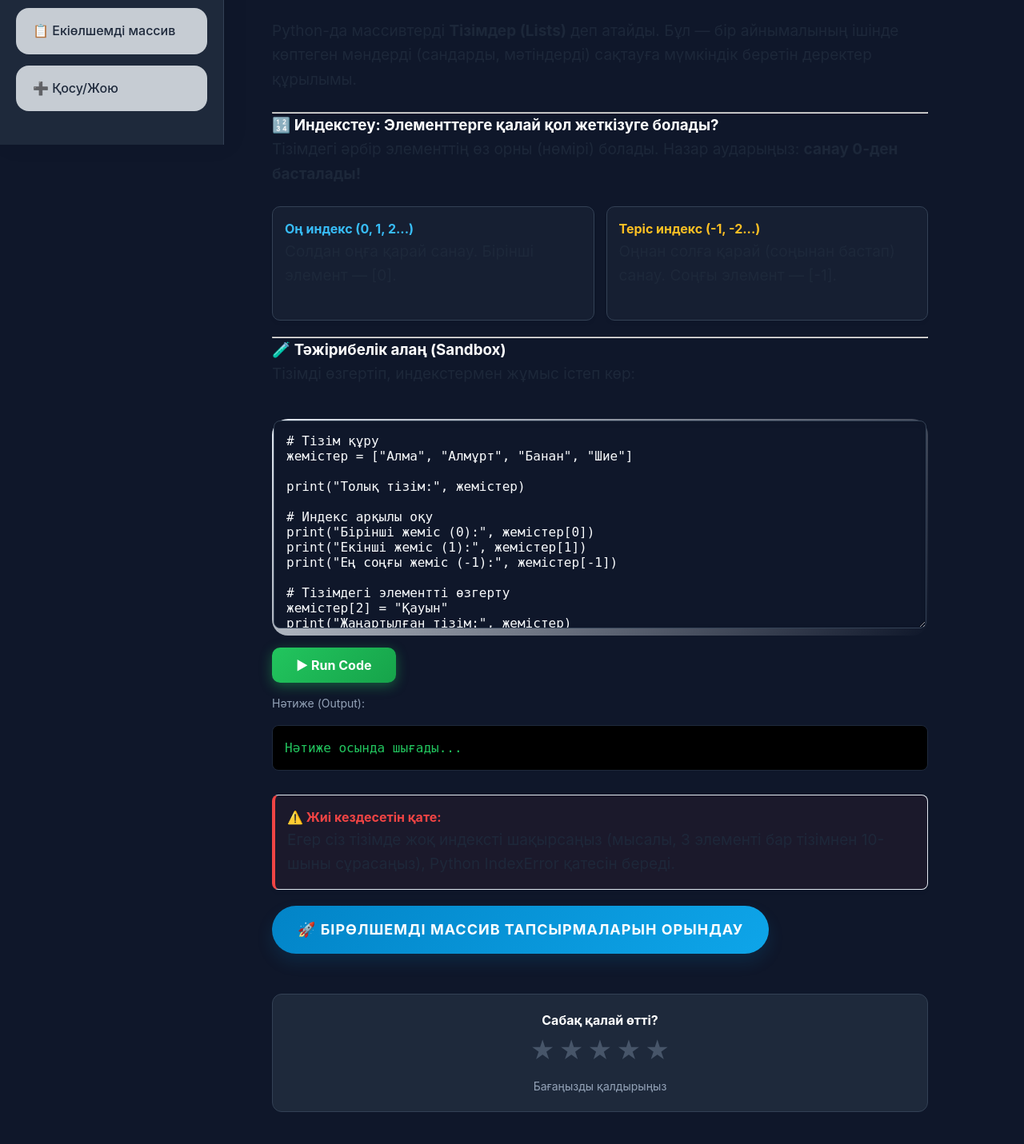
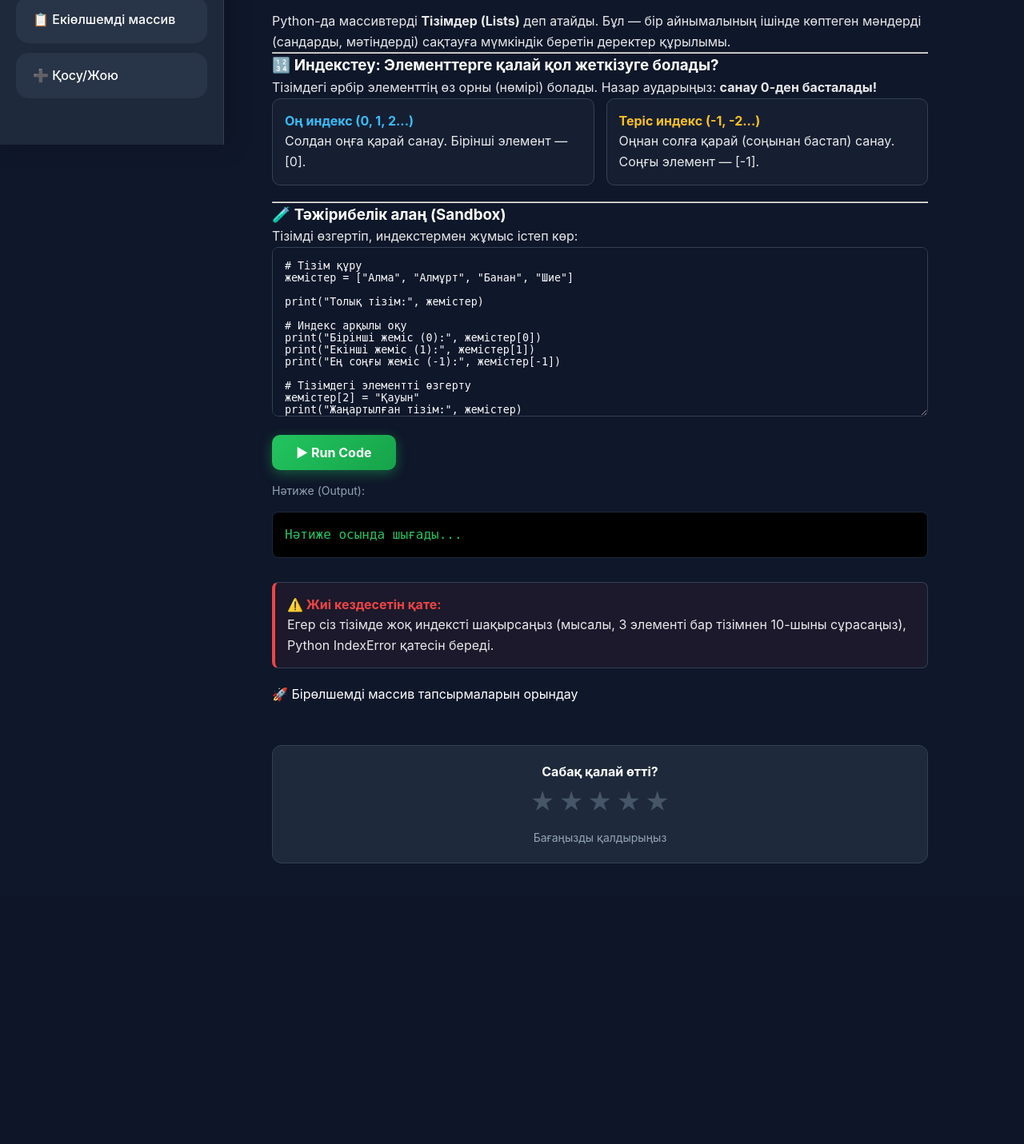
Before and after one commit to yvyyvff164-dotcom/digital-safety-site, a Flask app: page /arrays1 in a window 1280 px wide. Shown: the part 619-2050 px from the top of the page at 80% size. After the commit the page ends 1699 px from the top, so only its background shows below. Run offline with Flask 3, Linux system fonts and the light colour scheme; some libraries are stand-ins or nearby versions.

Commit message:
Final version with white shrift

```diff
--- a/static/style.css
+++ b/static/style.css
@@ -1,16 +1,17 @@
 /* ========================================
-    CORE RESET & VARIABLES (LIGHT VERSION)
+    CORE RESET & VARIABLES (DARK VERSION)
     ========================================
 */
 :root {
-    --bg-light: #f8fafc;
-    --sidebar-bg: #ffffff;
-    --accent-blue: #0284c7; /* Біршама қанық көк */
-    --accent-glow: rgba(2, 132, 199, 0.15);
-    --text-primary: #1e293b; /* Қою сұр/көк мәтін */
-    --text-secondary: #64748b;
-    --border-color: #e2e8f0;
-    --success: #16a34a;
+    /* Инвертируем цвета для видимости белого текста */
+    --bg-light: #0f172a; /* Темно-синий фон */
+    --sidebar-bg: #1e293b; /* Чуть светлее для сайдбара */
+    --accent-blue: #38bdf8; /* Более яркий голубой для контраста */
+    --accent-glow: rgba(56, 189, 248, 0.25);
+    --text-primary: #ffffff; /* ОСНОВНОЙ ЦВЕТ ТЕКСТА: БЕЛЫЙ */
+    --text-secondary: #94a3b8;
+    --border-color: #334155;
+    --success: #22c55e;
     --transition-fast: 0.2s ease;
     --transition-standard: 0.3s cubic-bezier(0.4, 0, 0.2, 1);
 }
@@ -20,11 +21,13 @@
     padding: 0;
     box-sizing: border-box;
     font-family: 'Inter', 'Segoe UI', system-ui, -apple-system, sans-serif;
+    color: var(--text-primary); /* Принудительно для всех элементов */
 }
 
 /* Гладкая прокрутка */
 html {
     scroll-behavior: smooth;
+    background-color: var(--bg-light);
 }
 
 /* ========================================
@@ -53,7 +56,7 @@ html {
     ========================================
 */
 body {
-    background: radial-gradient(circle at top, #ffffff, var(--bg-light) 70%);
+    background: radial-gradient(circle at top, #1e293b, var(--bg-light) 70%);
     color: var(--text-primary);
     min-height: 100vh;
     overflow-x: hidden;
@@ -75,7 +78,7 @@ body {
     background: var(--sidebar-bg);
     padding: 32px 20px;
     border-right: 1px solid var(--border-color);
-    box-shadow: 5px 0 30px rgba(0,0,0,0.05);
+    box-shadow: 5px 0 30px rgba(0,0,0,0.2);
     display: flex;
     flex-direction: column;
     position: sticky;
@@ -100,218 +103,76 @@ body {
     flex-grow: 1;
 }
 
-.sidebar ul li {
-    margin-bottom: 14px;
-    perspective: 1000px;
-}
-
 .sidebar ul li a {
     display: flex;
     align-items: center;
     gap: 12px;
     padding: 15px 20px;
-    background: rgba(241, 245, 249, 0.8);
+    background: rgba(51, 65, 85, 0.5); /* Темный полупрозрачный фон */
     border-radius: 16px;
-    color: var(--text-primary);
+    color: #ffffff; /* Белый текст */
     text-decoration: none;
     font-weight: 500;
     transition: var(--transition-standard);
     border: 1px solid transparent;
-    position: relative;
 }
 
 .sidebar ul li a:hover {
-    background: #ffffff;
-    color: var(--accent-blue);
-    transform: translateX(10px) rotateY(-5deg);
-    border-color: var(--accent-blue);
-    box-shadow: 0 10px 20px rgba(0,0,0,0.05);
-}
-
-.sidebar hr {
-    margin: 25px 0;
-    border: none;
-    height: 1px;
-    background: linear-gradient(90deg, transparent, var(--border-color), transparent);
+    background: var(--accent-blue);
+    color: #0f172a; /* Темный текст при наведении для читаемости */
+    transform: translateX(10px);
+    box-shadow: 0 10px 20px rgba(0,0,0,0.2);
 }
 
 /* ========================================
     MAIN CONTENT AREA
     ========================================
 */
-.content {
-    flex: 1;
-    padding: 60px;
-    max-width: 1200px;
-    margin: 0 auto;
-    animation: fadeIn 0.8s ease-out;
-}
-
-@keyframes fadeIn {
-    from { opacity: 0; transform: translateY(20px); }
-    to { opacity: 1; transform: translateY(0); }
-}
-
 .content h1 {
     font-size: 48px;
     font-weight: 800;
-    color: var(--accent-blue);
     margin-bottom: 30px;
-    background: linear-gradient(to right, #0f172a, var(--accent-blue));
+    background: linear-gradient(to right, #ffffff, var(--accent-blue));
     -webkit-background-clip: text;
     -webkit-text-fill-color: transparent;
 }
 
 .content p {
-    font-size: 19px;
-    color: var(--text-primary);
-    margin-bottom: 25px;
+    color: #ffffff;
     opacity: 0.9;
 }
 
 /* ========================================
-    COMPONENTS (VIDEO, CARDS, CODE)
+    COMPONENTS
     ========================================
 */
-.video-wrapper {
-    position: relative;
-    padding-bottom: 56.25%;
-    height: 0;
-    margin: 40px 0;
-}
-
-.video-wrapper iframe {
-    position: absolute;
-    top: 0;
-    left: 0;
-    width: 100%;
-    height: 100%;
-    border-radius: 24px;
-    border: 1px solid var(--border-color);
-    box-shadow: 0 10px 30px rgba(0,0,0,0.1);
-}
-
-.editor-container {
-    background: #fff;
-    padding: 2px;
-    border-radius: 20px;
-    background: linear-gradient(135deg, var(--border-color), transparent);
-    margin-top: 40px;
-}
-
 textarea {
     width: 100%;
     min-height: 200px;
-    background: #ffffff;
-    color: #166534; /* Қою жасыл код үшін */
+    background: #0f172a; /* Темный фон редактора */
+    color: #ffffff; /* Белый текст в редакторе */
     border: 1px solid var(--border-color);
     border-radius: 18px;
     padding: 20px;
-    font-family: 'Fira Code', 'Courier New', monospace;
-    font-size: 16px;
-    resize: vertical;
-    outline: none;
-    box-shadow: inset 0 2px 8px rgba(0,0,0,0.05);
+    font-family: 'Fira Code', monospace;
 }
 
-textarea:focus {
-    border-color: var(--accent-blue);
-    box-shadow: 0 0 0 4px rgba(2, 132, 199, 0.1);
+.feature-card {
+    background: #1e293b; /* Темный фон карточки */
+    color: #ffffff;
+    border: 1px solid var(--border-color);
 }
 
 /* ========================================
-    BUTTONS
+    RATING SYSTEM
     ========================================
 */
-.btn-primary {
-    display: inline-block;
-    margin-top: 25px;
-    padding: 16px 32px;
-    background: linear-gradient(135deg, var(--accent-blue), #0ea5e9);
-    border: none;
-    border-radius: 50px;
+.rating-card {
+    background: #1e293b;
     color: #ffffff;
-    font-size: 18px;
-    font-weight: 700;
-    text-transform: uppercase;
-    letter-spacing: 1px;
-    cursor: pointer;
-    transition: all 0.4s cubic-bezier(0.175, 0.885, 0.32, 1.275);
-    box-shadow: 0 10px 20px var(--accent-glow);
-}
-
-.btn-primary:hover {
-    transform: translateY(-5px) scale(1.02);
-    box-shadow: 0 15px 30px var(--accent-glow);
-}
-
-/* ========================================
-    RATING SYSTEM (LIGHT POPUP)
-    ========================================
-*/
-.rating-overlay {
-    position: fixed;
-    inset: 0;
-    background: rgba(255, 255, 255, 0.8);
-    backdrop-filter: blur(8px);
-    display: flex;
-    align-items: center;
-    justify-content: center;
-    z-index: 9999;
-    opacity: 0;
-    visibility: hidden;
-    transition: all 0.5s ease;
-}
-
-.rating-overlay.active {
-    opacity: 1;
-    visibility: visible;
-}
-
-.rating-card {
-    background: #ffffff;
-    padding: 40px;
-    border-radius: 30px;
     border: 1px solid var(--border-color);
-    text-align: center;
-    max-width: 450px;
-    width: 90%;
-    transform: scale(0.8);
-    transition: transform 0.5s cubic-bezier(0.34, 1.56, 0.64, 1);
-    box-shadow: 0 20px 60px rgba(0,0,0,0.1);
-}
-
-.rating-overlay.active .rating-card {
-    transform: scale(1);
 }
 
 .rating-card h2 {
-    color: var(--text-primary);
+    color: #ffffff;
 }
-
-.stars label {
-    color: #e2e8f0;
-}
-
-.stars label:hover,
-.stars label:hover ~ label,
-.stars input:checked ~ label {
-    color: #f59e0b; /* Алтын түс */
-}
-
-/* ========================================
-    CARDS
-    ========================================
-*/
-.feature-card {
-    background: #ffffff;
-    padding: 25px;
-    border-radius: 20px;
-    border: 1px solid var(--border-color);
-    box-shadow: 0 4px 6px rgba(0,0,0,0.02);
-}
-
-.feature-card:hover {
-    transform: translateY(-10px);
-    box-shadow: 0 10px 20px rgba(0,0,0,0.05);
-}
```
